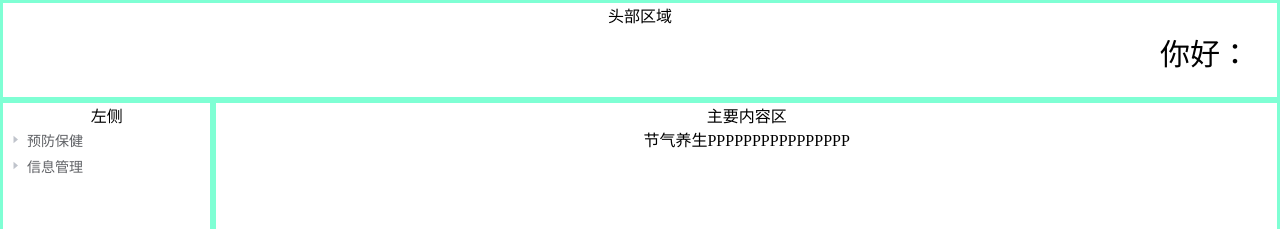
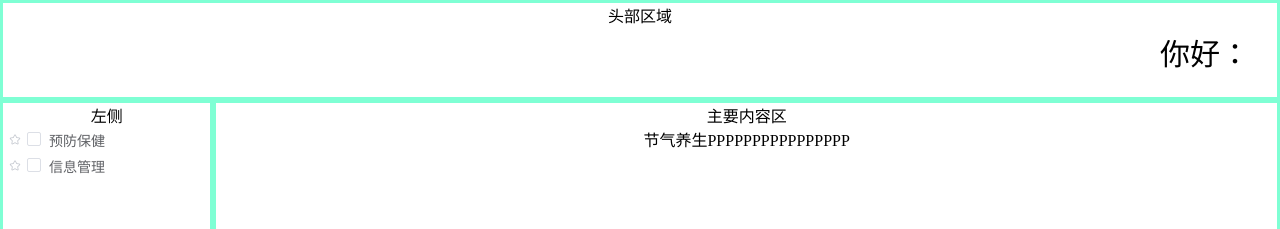
Before and after one commit to daming626/gyt-vue, a Vue app: page /#/jqys in a window 1280 px wide. Shown: the top 229 px of the page. Built offline with nearby package versions, Linux system fonts and the light colour scheme.

Commit message:
1、树形菜单路由跳转 2、主页布局

```diff
--- a/src/components/main/SideBar.vue
+++ b/src/components/main/SideBar.vue
@@ -1,7 +1,7 @@
 <template>
   <div class="sideBar">
     左侧
-    <el-tree :data="data" @node-click="handleNodeClick" class="tree"></el-tree>
+    <el-tree :data="data" show-checkbox @node-click="handleNodeClick" class="tree" icon-class="el-icon-star-off"></el-tree>
   </div>
 </template>
 
@@ -39,8 +39,11 @@
         methods: {
             handleNodeClick(data) {
                 console.log(data.path);
-                this.$router.push(data.path)
-
+                if(data.path){
+                    this.$router.push(data.path)
+                }else{
+                    console.log("失误了")
+                }
             }
         }
     }
```
